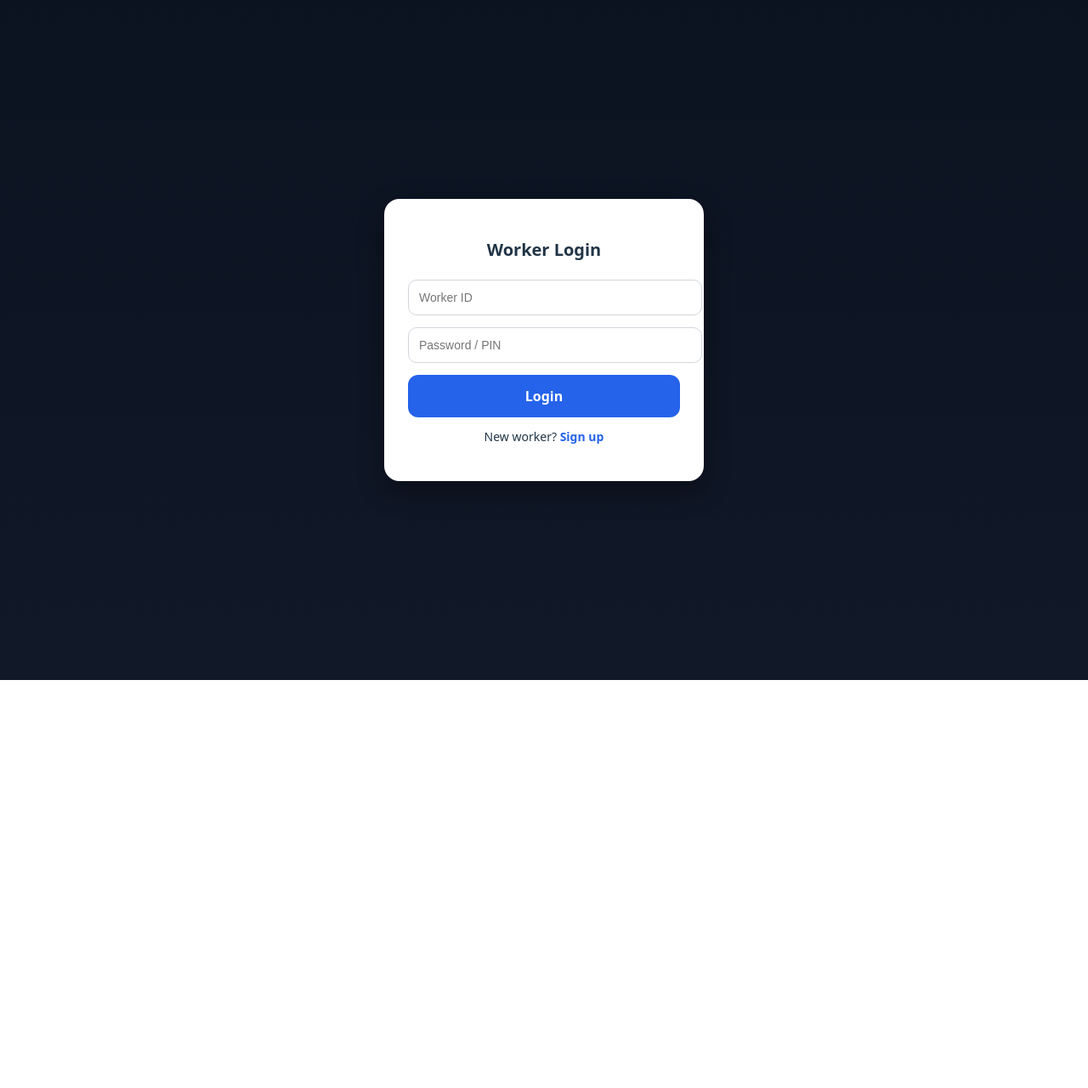
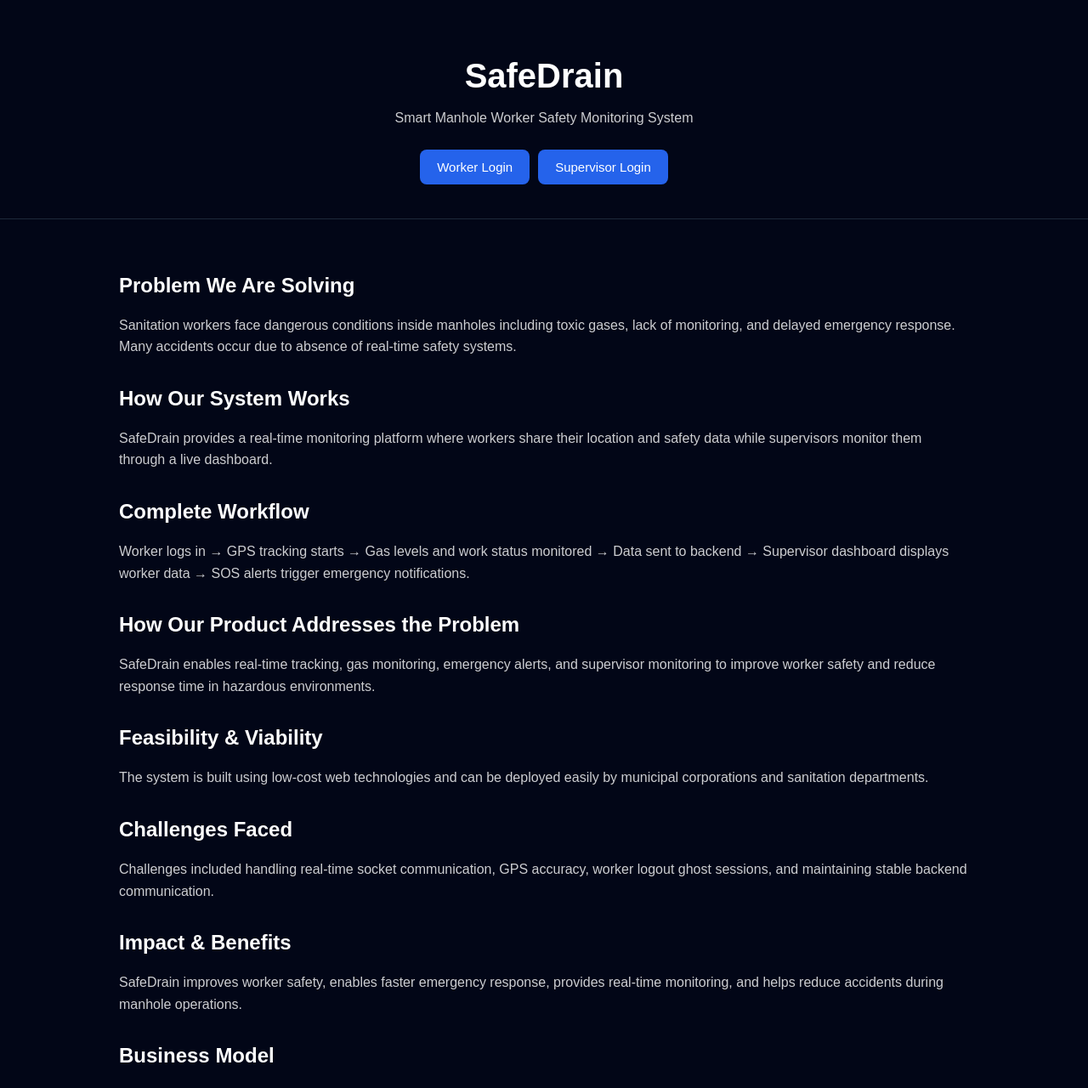
Before and after one commit to Lord-Aditya-01/SafeDrain, a React (Vite) app: page / in a window 1280 px wide. Shown: the top 1280 px of the page at 85% size. Before the commit the page ends 800 px from the top, so only its background shows below. Built offline with nearby package versions, Linux system fonts and the light colour scheme; no server answers.

Commit message:
central dashboard adding

```diff
--- a/src/App.jsx
+++ b/src/App.jsx
@@ -3,7 +3,7 @@ import { Navigate } from "react-router-dom";
 import WorkerLogin from "./pages/WorkerLogin";
 import WorkerSignup from "./pages/WorkerSignup";
 import WorkerPage from "./pages/WorkerPage";
-
+import HomePage from "./pages/HomePage";
 import SupervisorPage from "./pages/SupervisorPage";
 import SupervisorLogin from "./pages/SupervisorLogin";
 
@@ -22,9 +22,9 @@ function App() {
       <Routes>
 
         {/* Worker Routes */}
-        <Route path="/" element={<WorkerLogin />} />
+        <Route path="/" element={<HomePage />} />
         <Route path="/signup" element={<WorkerSignup />} />
-        <Route path="/worker" element={<WorkerPage />} />
+        <Route path="/worker" element={<WorkerLogin />} />
 
         {/* Supervisor Login */}
         <Route path="/supervisor-login" element={<SupervisorLogin />} />
--- /dev/null
+++ b/src/pages/HomePage.jsx
@@ -0,0 +1,143 @@
+import { useNavigate } from "react-router-dom";
+
+const HomePage = () => {
+
+  const navigate = useNavigate();
+
+  return (
+    <div style={{
+      background: "#020617",
+      color: "white",
+      minHeight: "100vh",
+      fontFamily: "Arial, sans-serif"
+    }}>
+
+      {/* HEADER */}
+      <div style={{
+        textAlign: "center",
+        padding: "40px 20px",
+        borderBottom: "1px solid #1e293b"
+      }}>
+        <h1 style={{ fontSize: "40px", marginBottom: "10px" }}>
+          SafeDrain
+        </h1>
+
+        <p style={{ opacity: 0.8 }}>
+          Smart Manhole Worker Safety Monitoring System
+        </p>
+
+        <div style={{ marginTop: "25px" }}>
+          <button
+            onClick={() => navigate("/worker")}
+            style={btnStyle}
+          >
+            Worker Login
+          </button>
+
+          <button
+            onClick={() => navigate("/supervisor-login")}
+            style={{ ...btnStyle, marginLeft: "10px" }}
+          >
+            Supervisor Login
+          </button>
+        </div>
+      </div>
+
+
+      {/* CONTENT */}
+      <div style={{ maxWidth: "1000px", margin: "auto", padding: "40px 20px" }}>
+
+        <Section
+          title="Problem We Are Solving"
+          text="Sanitation workers face dangerous conditions inside manholes including toxic gases, lack of monitoring, and delayed emergency response. Many accidents occur due to absence of real-time safety systems."
+        />
+
+        <Section
+          title="How Our System Works"
+          text="SafeDrain provides a real-time monitoring platform where workers share their location and safety data while supervisors monitor them through a live dashboard."
+        />
+
+        <Section
+          title="Complete Workflow"
+          text="Worker logs in → GPS tracking starts → Gas levels and work status monitored → Data sent to backend → Supervisor dashboard displays worker data → SOS alerts trigger emergency notifications."
+        />
+
+        <Section
+          title="How Our Product Addresses the Problem"
+          text="SafeDrain enables real-time tracking, gas monitoring, emergency alerts, and supervisor monitoring to improve worker safety and reduce response time in hazardous environments."
+        />
+
+        <Section
+          title="Feasibility & Viability"
+          text="The system is built using low-cost web technologies and can be deployed easily by municipal corporations and sanitation departments."
+        />
+
+        <Section
+          title="Challenges Faced"
+          text="Challenges included handling real-time socket communication, GPS accuracy, worker logout ghost sessions, and maintaining stable backend communication."
+        />
+
+        <Section
+          title="Impact & Benefits"
+          text="SafeDrain improves worker safety, enables faster emergency response, provides real-time monitoring, and helps reduce accidents during manhole operations."
+        />
+
+        <Section
+          title="Business Model"
+          text="SafeDrain can be offered as a safety monitoring platform for municipal corporations and smart city sanitation departments through subscription-based deployment."
+        />
+
+        <Section
+          title="Future Scope"
+          text="Future improvements include IoT gas sensors, wearable safety devices, AI-based risk prediction, and mobile applications for field supervisors."
+        />
+
+        <Section
+          title="Tech Stack"
+          text="Frontend: React.js, Leaflet Maps | Backend: Node.js, Express.js, Socket.IO | Database: MongoDB | Deployment: Vercel & Render"
+        />
+
+        <Section
+          title="Team"
+          text="Developed by Aditya and Team – Computer Engineering Students"
+        />
+
+      </div>
+
+
+      {/* FOOTER */}
+      <div style={{
+        textAlign: "center",
+        padding: "20px",
+        borderTop: "1px solid #1e293b",
+        opacity: 0.7
+      }}>
+        © 2026 SafeDrain Project – All Rights Reserved
+      </div>
+
+    </div>
+  );
+};
+
+
+/* REUSABLE SECTION COMPONENT */
+const Section = ({ title, text }) => (
+  <div style={{ marginBottom: "30px" }}>
+    <h2 style={{ marginBottom: "10px" }}>{title}</h2>
+    <p style={{ opacity: 0.8, lineHeight: "1.6" }}>{text}</p>
+  </div>
+);
+
+
+/* BUTTON STYLE */
+const btnStyle = {
+  padding: "12px 20px",
+  borderRadius: "8px",
+  border: "none",
+  background: "#2563eb",
+  color: "white",
+  cursor: "pointer",
+  fontSize: "15px"
+};
+
+export default HomePage;
```
